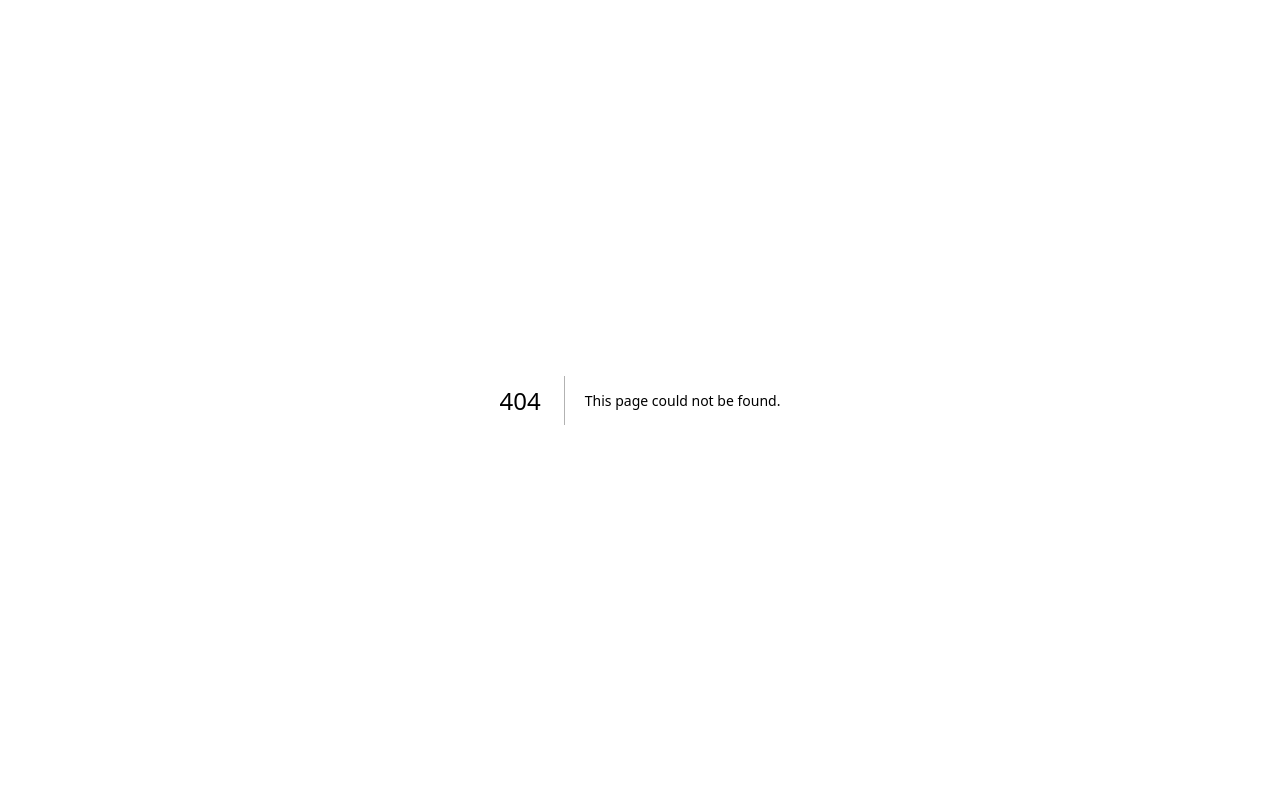
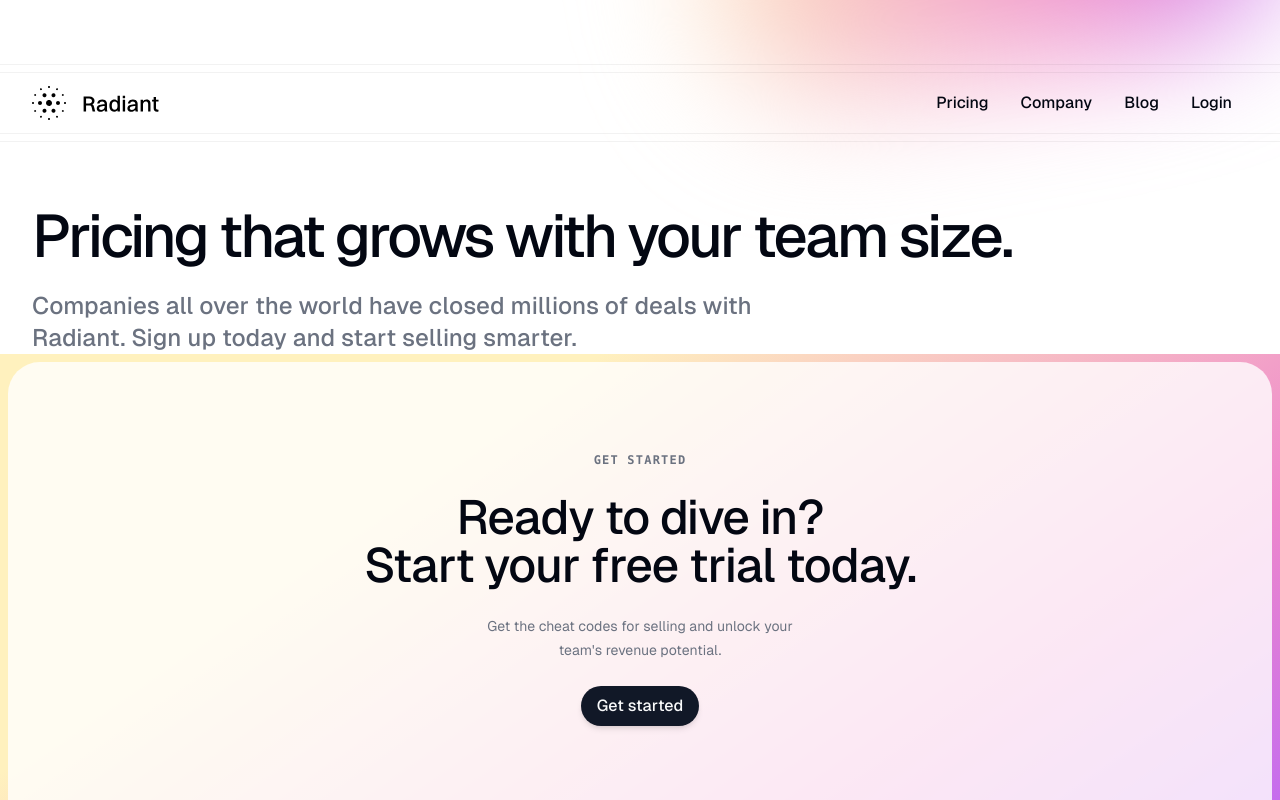
Before and after one commit to fikrirakala/radiant, a Next.js app: page /pricing in a window 1280 px wide. Before the commit this address had no page. Shown: the top 800 px of the page. Built offline with nearby package versions, Linux system fonts and the light colour scheme.

Commit message:
Create Pricing Page

```diff
--- /dev/null
+++ b/src/app/(root)/(marketing)/layout.tsx
@@ -0,0 +1,21 @@
+import Header from "@/components/header";
+
+export default function Layout({
+  children,
+}: Readonly<{
+  children: React.ReactNode;
+}>) {
+  return (
+    <>
+      <div className="relative mx-auto max-w-7xl">
+        <div className="from-28% absolute -right-60 -top-44 h-60 w-[36rem] rotate-[-10deg] transform-gpu rounded-full bg-[linear-gradient(115deg,var(--tw-gradient-stops))] from-[#fff1be] via-[#ee87cb] via-70% to-[#b060ff] blur-3xl md:right-0"></div>
+      </div>
+      <div className="px-6 lg:px-8">
+        <div className="mx-auto max-w-2xl lg:max-w-7xl">
+          <Header />
+        </div>
+      </div>
+      {children}
+    </>
+  );
+}
--- /dev/null
+++ b/src/app/(root)/(marketing)/pricing/hero.tsx
@@ -0,0 +1,15 @@
+export default function Hero() {
+  return (
+    <section className="mt-16 px-6 lg:px-8">
+      <div className="mx-auto max-w-2xl lg:max-w-7xl">
+        <h1 className="text-pretty text-4xl font-medium tracking-tighter text-gray-950 sm:text-6xl">
+          Pricing that grows with your team size.
+        </h1>
+        <p className="mt-6 max-w-3xl text-2xl font-medium text-gray-500">
+          Companies all over the world have closed millions of deals with
+          Radiant. Sign up today and start selling smarter.
+        </p>
+      </div>
+    </section>
+  );
+}
--- /dev/null
+++ b/src/app/(root)/(marketing)/pricing/page.tsx
@@ -0,0 +1,9 @@
+import Hero from "./hero";
+
+export default function PricingPage() {
+  return (
+    <>
+      <Hero />
+    </>
+  );
+}
--- a/src/components/header.tsx
+++ b/src/components/header.tsx
@@ -5,7 +5,7 @@ import { Logos } from "./logos";
 const links = [
   {
     title: "Pricing",
-    href: "/",
+    href: "/pricing",
   },
   {
     title: "Company",
```
